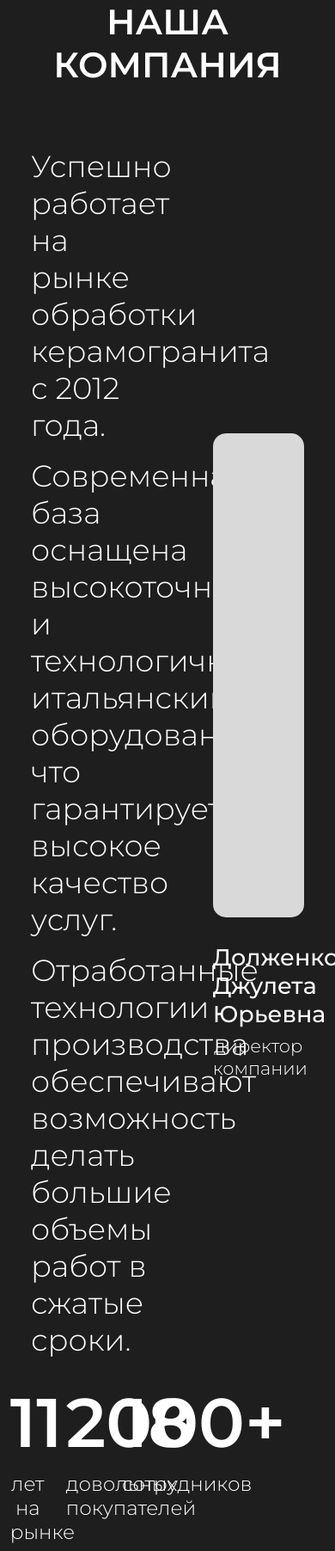
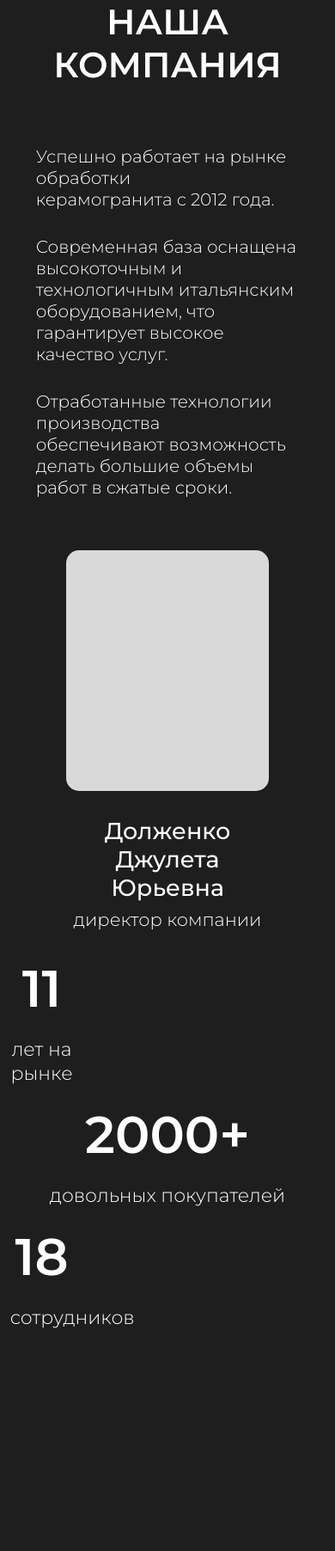
Before and after one commit to Nick-Fernandezz/bagama_fullstack, a Django app: page /about/ in a window 390 px wide; the page is wider, and only the part inside the window is pictured. Shown: the part 77-1881 px from the top of that part at 86% size. After the commit the page ends 1622 px from the top of that part, so only its background shows below. Run offline with Django 4.2, Linux system fonts and the light colour scheme.

Commit message:
adaptition for mobile

```diff
--- a/shop/static/shop/css/about.css
+++ b/shop/static/shop/css/about.css
@@ -23,14 +23,15 @@
 }
 
 .about {
-    margin-top: 72px;
+    margin-top: 40px;
 }
 
 .about p {
+    margin: 40px;
     font-family: 'Montserrat';
     font-style: normal;
     font-weight: 300;
-    font-size: 35px;
+    font-size: 30px;
     line-height: 43px;
 
     color: #FFFFFF;
@@ -41,7 +42,7 @@
 .avatar-img {
     /* position: relative; */
     width: 100%;
-    height: 563px;
+    height: 500px;
 
     background: #D9D9D9;
     border-radius: 15px;
@@ -84,7 +85,7 @@
     font-family: 'Montserrat';
     font-style: normal;
     font-weight: 600;
-    font-size: 80px;
+    font-size: 60px;
     line-height: 98px;
 
     color: #FFFFFF;
@@ -92,6 +93,19 @@
 
 .about-footer h5 {
     font-weight: 300;
-    font-size: 23px;
+    font-size: 22px;
     line-height: 28px;
 }
+
+@media (max-width: 576px) {
+    .about p {
+        margin: 30px;
+        font-size: 20px;
+        line-height: 25px;
+    }
+    .avatar-img {
+        margin-top: 30px;
+        width: 100%;
+        height: 280px;
+    }
+}
--- a/shop/templates/shop/about.html
+++ b/shop/templates/shop/about.html
@@ -15,20 +15,20 @@
         <h2 class="title">НАША КОМПАНИЯ</h2>
     </div>
     <div class="row about justify-content-around align-items-center">
-        <div class="col-5">
+        <div class="col-md-7 col-12 text-about">
             <p>
-                Успешно работает на рынке обработки керамогранита с 2012 года.
+                Успешно работает на рынке обработки<br> керамогранита с 2012 года.
             </p>
             <p>
-                Современная база оснащена высокоточным и технологичным
+                Современная база оснащена высокоточным и<br> технологичным
                 итальянским оборудованием, что гарантирует высокое качество услуг.
             </p>
             <p>
-                Отработанные технологии производства обеспечивают возможность
+                Отработанные технологии производства<br> обеспечивают возможность
                 делать большие объемы работ в сжатые сроки.
             </p>
         </div>
-        <div class="col-4">
+        <div class="col-md-4 col-8">
             <div class="avatar-img">
 
             </div>
@@ -39,15 +39,15 @@
         </div>
     </div>
     <div class="row about-footer">
-        <div class="col-2 years">
+        <div class="col-md-2 col-3 years">
             <h4>11</h4>
             <h5>лет на рынке</h5>
         </div>
-        <div class="col-2 clients">
+        <div class="col-md-2 col-3clients">
             <h4>2000+</h4>
             <h5>довольных покупателей</h5>
         </div>
-        <div class="col-2 workers">
+        <div class="col-md-2 col-3 workers">
             <h4>18</h4>
             <h5>сотрудников</h5>
         </div>
```
Also changed, not shown: shop/static/shop/css/categories.css (+17 -6 lines), shop/static/shop/css/index.css (+33 -7 lines), shop/static/shop/css/whywe.css (+10 -0 lines), shop/templates/shop/categories.html (+1 -24 lines), shop/templates/shop/index.html (+8 -8 lines), shop/templates/shop/whywe.html (+4 -4 lines), db.sqlite3.
